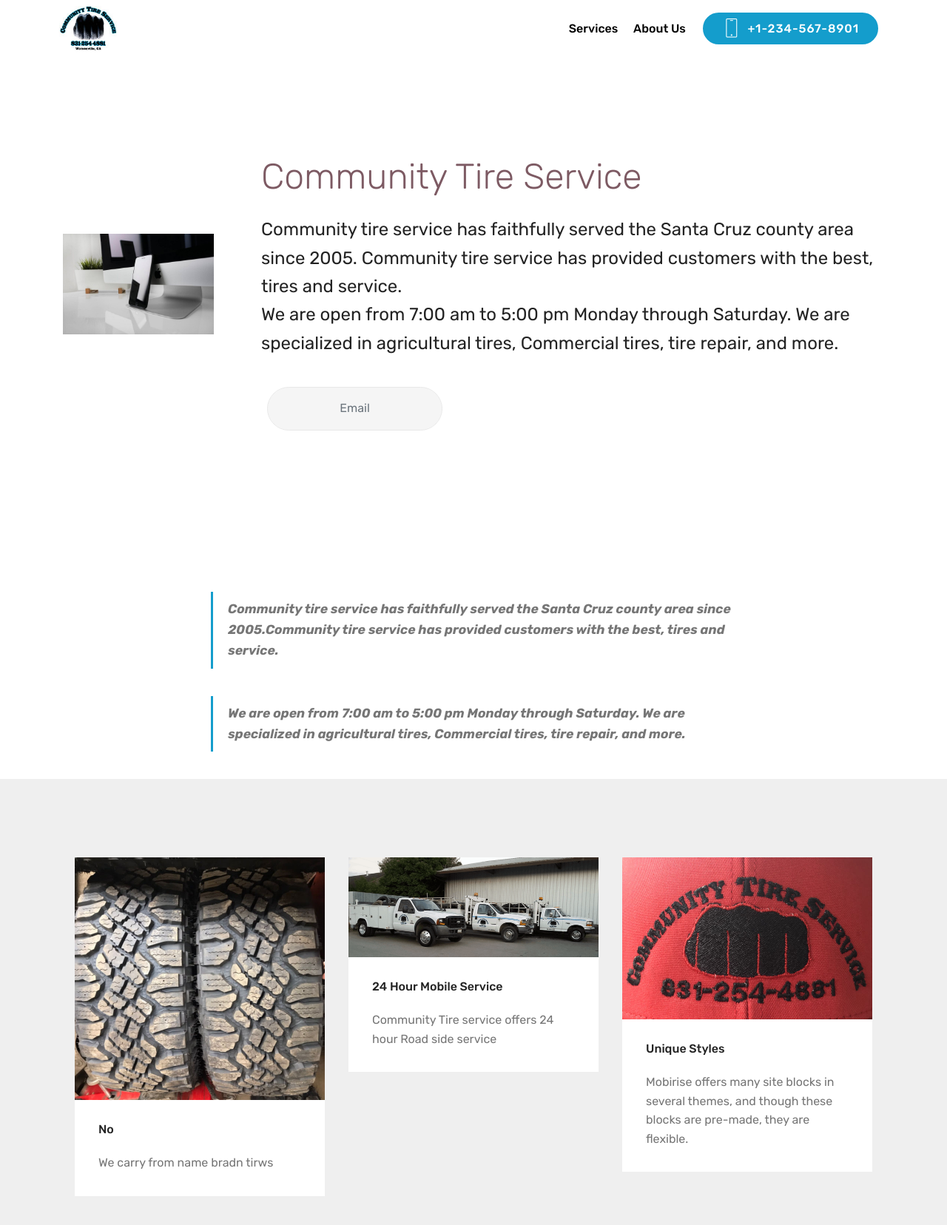
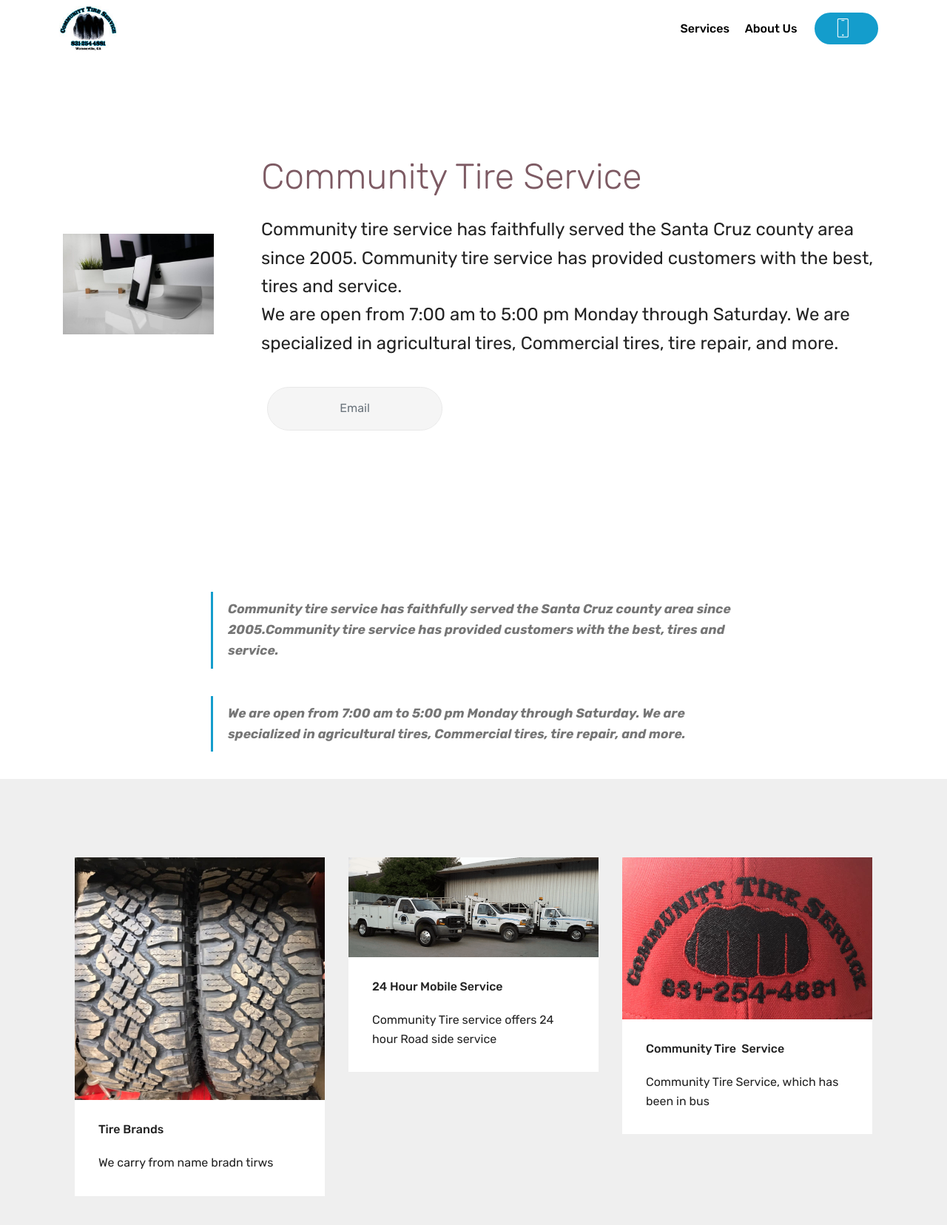
Before and after one commit to tyga69/ctstires, a plain HTML site: page index.html in a window 1280 px wide. Shown: the whole page at 74% size. Drawn offline with Linux system fonts and the light colour scheme; files whose address does not match are found by name.

Commit message:
create github pages

```diff
--- a/assets/mobirise/css/mbr-additional.css
+++ b/assets/mobirise/css/mbr-additional.css
@@ -1456,7 +1456,7 @@ body {
   padding-top: 1.5rem;
 }
 .cid-qSZgtWlUhc .mbr-text {
-  color: #767676;
+  color: #232323;
   text-align: left;
 }
 .cid-qSZgtWlUhc .card-wrapper {
--- a/index.html
+++ b/index.html
@@ -56,18 +56,14 @@
                         About Us
                     </a>
                 </li></ul>
-            <div class="navbar-buttons mbr-section-btn">
-                <a class="btn btn-sm btn-primary display-4" href="tel:+1-234-567-8901">
+            <div class="navbar-buttons mbr-section-btn"><a class="btn btn-sm btn-primary display-4" href="tel:+1-831-2544881">
                     <span class="btn-icon mbri-mobile mbr-iconfont mbr-iconfont-btn">
-                    </span>
-                    +1-234-567-8901
-                </a>
-            </div>
+                    </span></a></div>
         </div>
     </nav>
 </section>
 
-<section class="engine"><a href="https://mobirise.me/x">css templates</a></section><section class="header14 cid-qSZq3g6h1p mbr-fullscreen" id="header14-b">
+<section class="engine"><a href="https://mobirise.me/f">easy website maker</a></section><section class="header14 cid-qSZq3g6h1p mbr-fullscreen" id="header14-b">
 
 
 
@@ -92,7 +88,7 @@
                 <div class="media-container-column" data-form-type="formoid">
                     <div data-form-alert="" hidden="">Thanks for filling out the form!</div>
                     <form class="form-inline" action="https://mobirise.com/" method="post" data-form-title="Mobirise Form">
-                        <input type="hidden" value="fQL+yKTGP80xMeyYM9JOXjiHlSseQX2bk59wOQkRGEafZo8o1WEAEJIZSt08NwUGjD/Jsq1v7YPOVUHLHmh9hcT3kO7vTxty2i+kCRD6lM7l+RhvRm/rtKJHTrvyzj2+" data-form-email="true">
+                        <input type="hidden" value="Q72qqApF3cP1gbfmyx3albvqvT4mhgx6/HbRbs+zQTx5TefriqLtsROP/XMnB7qShPQVtYp9lTFcfWsTnJ0yrsWZuZUCLfGb3lHhlECDcMZZwx2y+j45yP0zLCKqkrTS" data-form-email="true">
                         <div class="form-group">
                             <input type="email" class="form-control input-sm input-inverse" name="email" required="" data-form-field="Email" placeholder="Email" id="email-header14-b">
                         </div>
@@ -132,7 +128,7 @@
                     </div>
                     <div class="card-box">
                         <h4 class="card-title mbr-fonts-style display-7">
-                            No</h4>
+                            Tire Brands</h4>
                         <p class="mbr-text mbr-fonts-style display-7">We carry from name bradn tirws&nbsp;</p>
                     </div>
 
@@ -158,12 +154,8 @@
                         <img src="assets/images/img-9522-676x437.jpg" alt="Mobirise" title="">
                     </div>
                     <div class="card-box">
-                        <h4 class="card-title mbr-fonts-style display-7">
-                            Unique Styles
-                        </h4>
-                        <p class="mbr-text mbr-fonts-style display-7">
-                            Mobirise offers many site blocks in several themes, and though these blocks are pre-made, they are flexible.
-                        </p>
+                        <h4 class="card-title mbr-fonts-style display-7">Community Tire &nbsp;Service</h4>
+                        <p class="mbr-text mbr-fonts-style display-7">Community Tire Service, which has been in bus</p>
                     </div>
 
                 </div>
```
Also changed, not shown: 1 other file.
